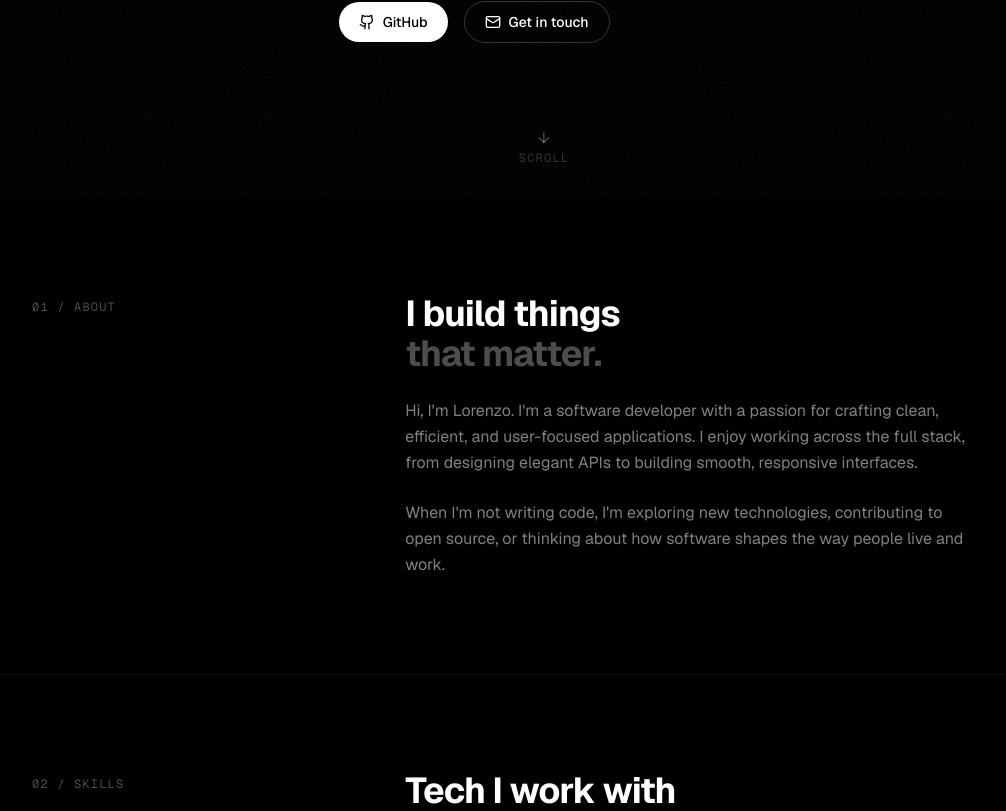
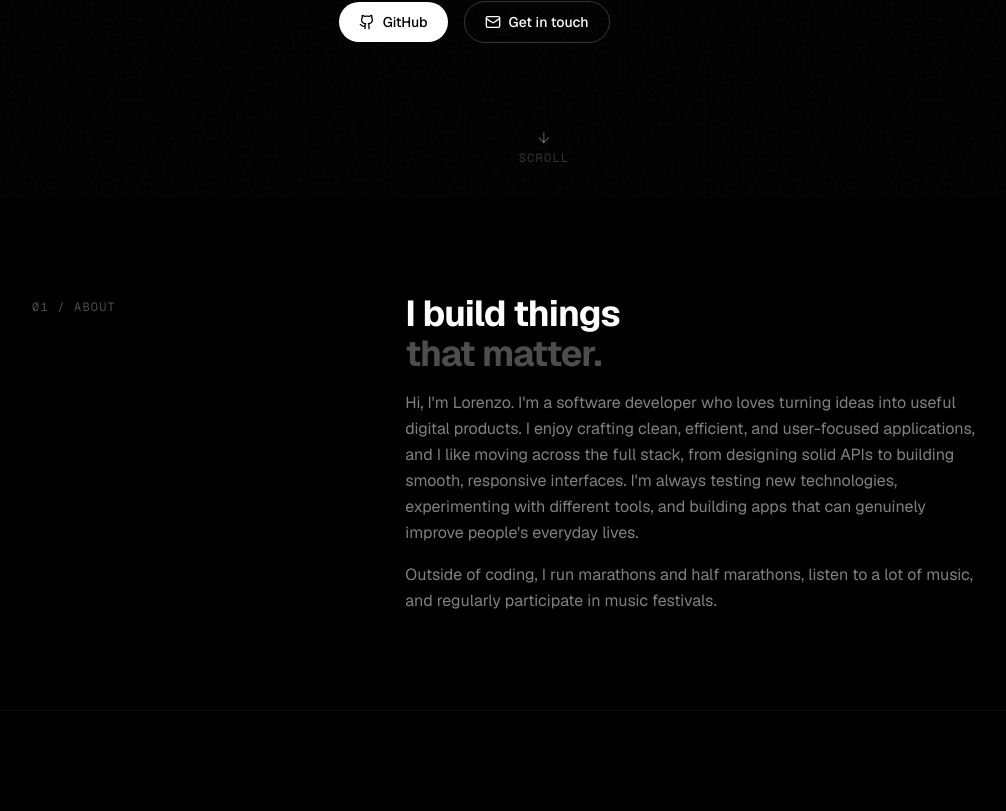
Before and after one commit to lorigr/lorenzo-portfolio, a Next.js app: page / in a window 1280 px wide. Shown: the part 602-1413 px from the top of the page, without its empty margins (96-1102 px from the left). Built offline with nearby package versions, Linux system fonts and the light colour scheme; no server answers.

Commit message:
feat: update metadata for SEO, enhance About section content, and add Not Found page

```diff
--- a/app/layout.tsx
+++ b/app/layout.tsx
@@ -24,11 +24,9 @@ export const metadata: Metadata = {
     "Official portfolio of Lorenzo Grassi, software developer focused on clean, scalable, and meaningful digital products.",
   keywords: [
     "Lorenzo Grassi",
-    "Lorenzo Grassi software developer",
     "Lorenzo Grassi portfolio",
-    "full stack developer",
-    "web developer",
-    "software engineer",
+    "software developer",
+    "full-stack developer",
   ],
   alternates: {
     canonical: "/",
@@ -51,17 +49,6 @@ export const metadata: Metadata = {
     description:
       "Official portfolio of Lorenzo Grassi, software developer focused on clean, scalable, and meaningful digital products.",
   },
-  robots: {
-    index: true,
-    follow: true,
-    googleBot: {
-      index: true,
-      follow: true,
-      "max-image-preview": "large",
-      "max-snippet": -1,
-      "max-video-preview": -1,
-    },
-  },
 };
 
 export default function RootLayout({
--- /dev/null
+++ b/app/not-found.tsx
@@ -0,0 +1,36 @@
+import type { Metadata } from "next";
+
+export const metadata: Metadata = {
+  title: "Page Not Found",
+  robots: {
+    index: false,
+    follow: false,
+    nocache: true,
+    googleBot: {
+      index: false,
+      follow: false,
+      noimageindex: true,
+      "max-snippet": 0,
+      "max-image-preview": "none",
+      "max-video-preview": 0,
+    },
+  },
+};
+
+export default function NotFound() {
+  return (
+    <main className="min-h-screen bg-black text-white flex items-center justify-center px-6">
+      <div className="max-w-lg text-center space-y-4">
+        <p className="font-mono text-xs tracking-widest text-white/50 uppercase">
+          Error 404
+        </p>
+        <h1 className="text-3xl md:text-4xl font-bold tracking-tight">
+          Page not found
+        </h1>
+        <p className="text-white/60 leading-relaxed">
+          The URL you requested does not exist on this portfolio.
+        </p>
+      </div>
+    </main>
+  );
+}
--- a/app/page.tsx
+++ b/app/page.tsx
@@ -14,6 +14,17 @@ export const metadata: Metadata = {
   title: "Lorenzo Grassi Portfolio",
   description:
     "Lorenzo Grassi is a software developer building full-stack products, from backend architecture to polished frontend experiences.",
+  robots: {
+    index: true,
+    follow: true,
+    googleBot: {
+      index: true,
+      follow: true,
+      "max-image-preview": "large",
+      "max-snippet": -1,
+      "max-video-preview": -1,
+    },
+  },
   alternates: {
     canonical: "/",
   },
--- a/app/robots.ts
+++ b/app/robots.ts
@@ -4,10 +4,13 @@ const siteUrl = process.env.NEXT_PUBLIC_SITE_URL || "https://lorenzograssi.com";
 
 export default function robots(): MetadataRoute.Robots {
   return {
-    rules: {
-      userAgent: "*",
-      allow: "/",
-    },
+    rules: [
+      {
+        userAgent: "*",
+        allow: "/",
+        disallow: ["/wp-admin", "/wp-login.php", "/*?s="],
+      },
+    ],
     sitemap: `${siteUrl}/sitemap.xml`,
     host: siteUrl,
   };
--- a/components/About.tsx
+++ b/components/About.tsx
@@ -25,7 +25,7 @@ export default function About() {
           </div>
 
           {/* Right content */}
-          <div className="flex flex-col gap-6">
+          <div className="flex flex-col gap-4">
             <motion.h2
               initial={{ opacity: 0, y: 20 }}
               animate={inView ? { opacity: 1, y: 0 } : {}}
@@ -43,11 +43,13 @@ export default function About() {
               transition={{ duration: 0.6, delay: 0.2 }}
               className="text-white/50 text-base leading-relaxed max-w-xl"
             >
-              {/* Placeholder — replace with your real bio */}
-              Hi, I&apos;m Lorenzo. I&apos;m a software developer with a passion
-              for crafting clean, efficient, and user-focused applications. I
-              enjoy working across the full stack, from designing elegant APIs
-              to building smooth, responsive interfaces.
+              Hi, I&apos;m Lorenzo. I&apos;m a software developer who loves
+              turning ideas into useful digital products. I enjoy crafting
+              clean, efficient, and user-focused applications, and I like moving
+              across the full stack, from designing solid APIs to building
+              smooth, responsive interfaces. I&apos;m always testing new
+              technologies, experimenting with different tools, and building
+              apps that can genuinely improve people&apos;s everyday lives.
             </motion.p>
 
             <motion.p
@@ -56,9 +58,8 @@ export default function About() {
               transition={{ duration: 0.6, delay: 0.3 }}
               className="text-white/50 text-base leading-relaxed max-w-xl"
             >
-              When I&apos;m not writing code, I&apos;m exploring new
-              technologies, contributing to open source, or thinking about how
-              software shapes the way people live and work.
+              Outside of coding, I run marathons and half marathons, listen to a
+              lot of music, and regularly participate in music festivals.
             </motion.p>
           </div>
         </motion.div>
```
